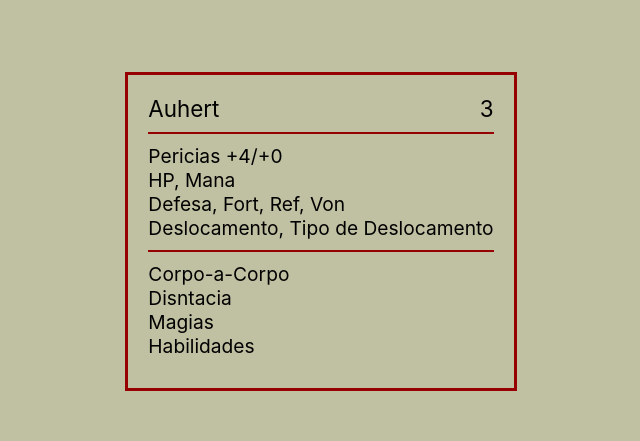
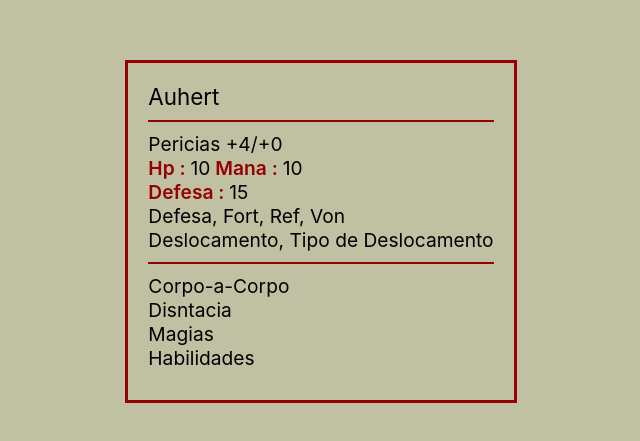
Before and after one commit to RAFILKLDEV/T20-NPC-Creator, a React (Create React App) app: page / in a window 1280 px wide. Shown: the part 169-610 px from the top of the page, without its empty margins (319-959 px from the left). Built offline with nearby package versions, Linux system fonts and the light colour scheme.

Commit message:
Atualizado css Label e ComboLabel componentes

```diff
--- a/src/App.css
+++ b/src/App.css
@@ -36,6 +36,32 @@
   padding: 10px 0px 10px;
 }
 
+.Npc-Attributes-Stats {
+  display: flex;
+  gap: 5px;
+}
+
 .Npc-Combat {
   padding: 10px 0px 10px;
 }
+
+.ComboLabel {
+  display: flex;
+}
+
+.ComboLabel-Label {
+  color: var(--red);
+  font-weight: 600;
+}
+
+.ComboLabel-Combo button {
+  display: none;
+}
+
+.ComboLabel:hover .ComboLabel-Combo button {
+  background-color: inherit;
+  border: inherit;
+  font-weight: 600;
+  display: inline-flex;
+  font-size: 1.2rem;
+}
--- a/src/App.jsx
+++ b/src/App.jsx
@@ -15,7 +15,7 @@ function App() {
         <div className="Npc-Creator">
           <Info />
           <Image />
-          <Attribute nd={nd} />
+          <Attribute nd={nd} setNd={setNd} />
           <Combat />
         </div>
       </NpcContext.Provider>
--- a/src/components/Attribute/Attribute.jsx
+++ b/src/components/Attribute/Attribute.jsx
@@ -1,14 +1,19 @@
 import React from "react";
 import { tabela } from "../../constants";
+import ComboLabel from "../ComboLabel/ComboLabel";
 
 const Attribute = (props) => {
   return (
     <div className="Npc-Attributes">
-      {/* 0 ND 1 ATK 2 NATK 3 DMG 4 DEF 5 PV 6 PERT 7 PER 8 CD */}
+      {/* 0 ND 1 ATK 2 NATK 3 DMG 4 DEF 5 HP 6 PERT 7 PER 8 CD */}
       <div>
         Pericias +{tabela[props.nd][6]}/+{tabela[props.nd][7]}
       </div>
-      <div>HP, Mana</div>
+      <div className="Npc-Attributes-Stats">
+        <ComboLabel name="Hp" n={5} />
+        <ComboLabel name="Mana" n={5} />
+      </div>
+      <ComboLabel name="Defesa" n={4} />
       <div>Defesa, Fort, Ref, Von</div>
       <div>Deslocamento, Tipo de Deslocamento</div>
     </div>
--- a/src/components/ComboLabel/ComboLabel.jsx
+++ b/src/components/ComboLabel/ComboLabel.jsx
@@ -1,4 +1,4 @@
-import React, { useContext, useRef, useState } from "react";
+import React, { useContext, useState } from "react";
 import { tabela } from "../../constants";
 import NpcContext from "../../contexts/npcContext";
 
@@ -21,7 +21,7 @@ const ComboLabel = (props) => {
 
   return (
     <div className="ComboLabel">
-      <span>{props.name}: </span>
+      <span className="ComboLabel-Label">{props.name} :&nbsp;</span>
       <div className="ComboLabel-Combo">
         <button onClick={decrementar}>&lt;</button>
         <span>{tabela[valor][props.n]}</span>
--- a/src/components/Info/Info.jsx
+++ b/src/components/Info/Info.jsx
@@ -1,10 +1,22 @@
 import React from "react";
 
-const Info = () => {
+const Info = (props) => {
+  const incrementar = () => {
+    if (props.nd === 20) {
+      props.setNd(props.nd + 1);
+    }
+  };
+
+  const decrementar = () => {
+    if (props.nd === 0) {
+      props.setNd(props.nd - 1);
+    }
+  };
+
   return (
     <div className="Npc-Info">
       <div className="Npc-Name">Auhert</div>
-      <div className="Npc-Nd">3</div>
+      <div className="Npc-Nd">{props.nd}</div>
     </div>
   );
 };
```
